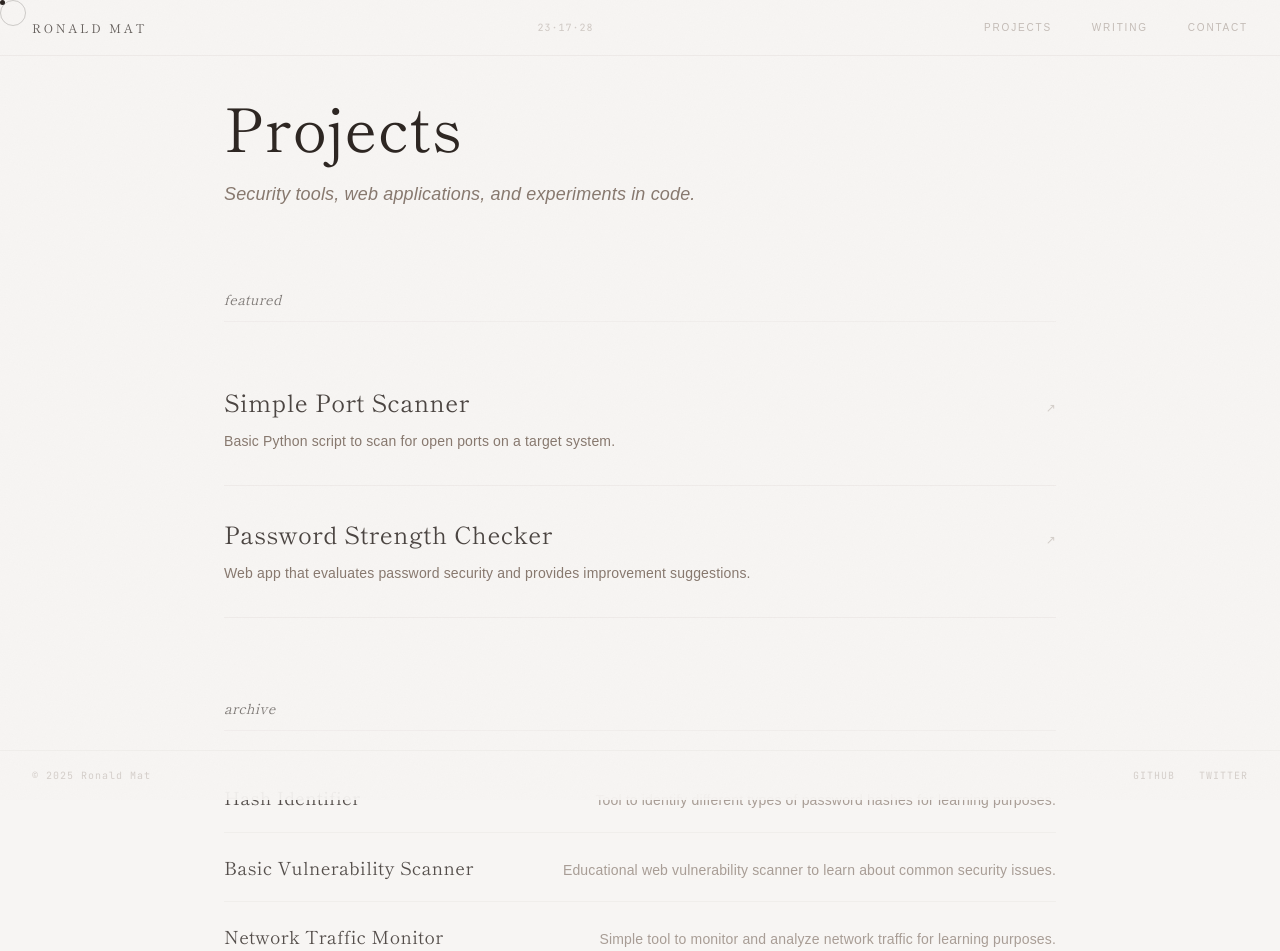
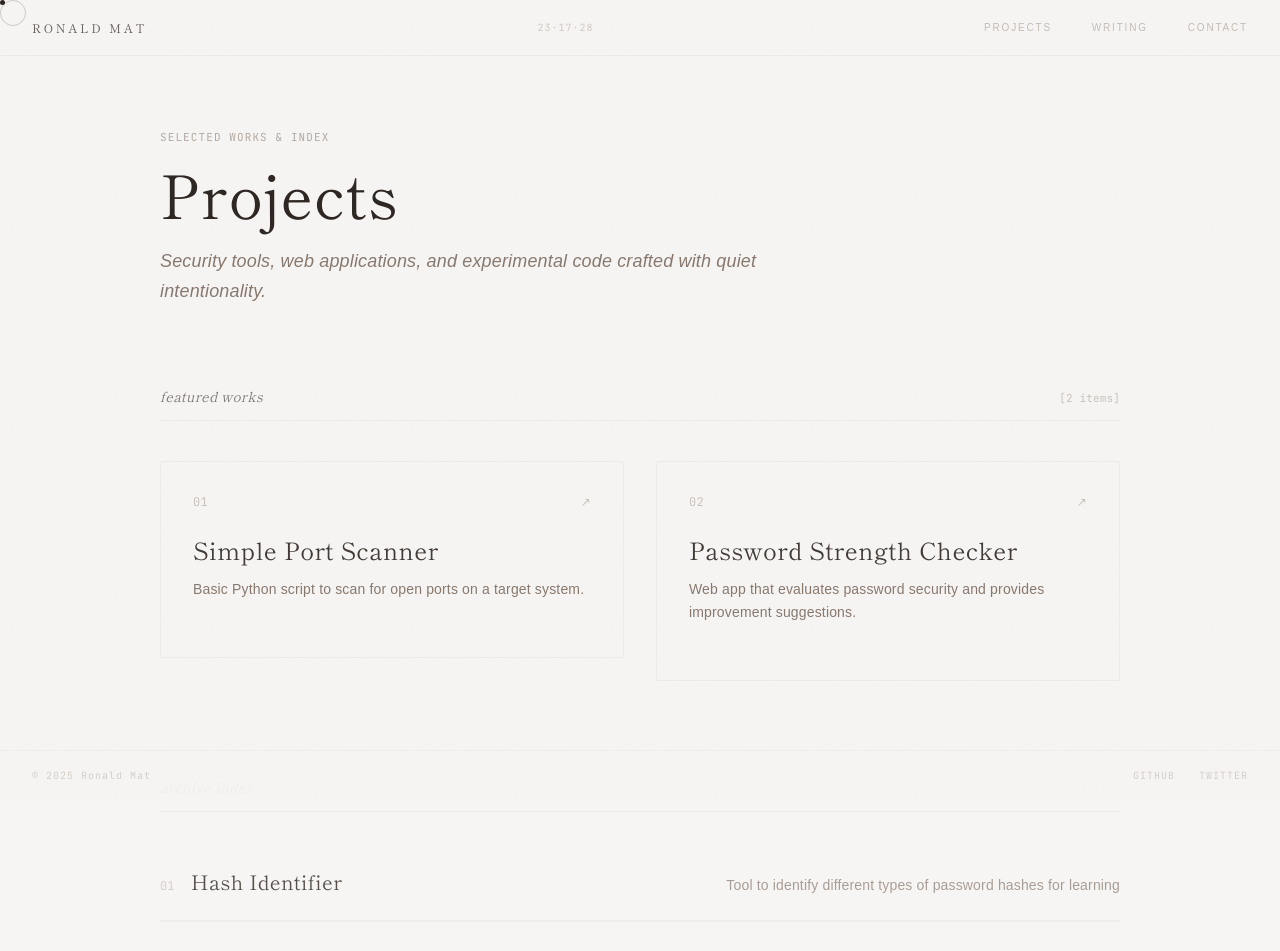
Before and after one commit to glitchbytez/ronald-mat, a Next.js app: page /projects in a window 1280 px wide. Shown: the top 951 px of the page. Built offline with nearby package versions, Linux system fonts and the light colour scheme; a web font is replaced by a local one.

Commit message:
feat(ui): refine Projects, Writing, and Craft pages with custom scroll-reveals and 3D tilt cards

```diff
--- a/app/craft/page.tsx
+++ b/app/craft/page.tsx
@@ -1,54 +1,69 @@
 import Link from "next/link"
 import toolsData from "@/data/tools.json"
+import { ScrollFade } from "@/components/scroll-fade"
+import { TiltCard } from "@/components/tilt-card"
 
 export default function CraftPage() {
   return (
-    <main className="flex flex-col px-8 max-w-5xl mx-auto w-full animate-wabi-in">
-
-      <div className="mb-20 pt-8">
+    <main className="flex flex-col px-8 max-w-5xl mx-auto w-full">
+      {/* Header */}
+      <ScrollFade className="mb-20 pt-8">
+        <span className="font-mono text-[11px] tracking-widest text-muted-foreground uppercase mb-4 block opacity-60">
+          Tools & Instruments
+        </span>
         <h1 className="font-display text-5xl md:text-6xl font-normal tracking-wide mb-6">
           Craft
         </h1>
         <p className="font-sans italic text-muted-foreground text-lg max-w-2xl font-light leading-relaxed">
-          Custom penetration testing and network analysis utilities built for specific security research needs.
+          Custom penetration testing, security utilities, and internal tools built for specific research needs.
         </p>
-      </div>
+      </ScrollFade>
 
-      <div className="space-y-20 animate-wabi-in-slow">
+      <div className="space-y-20">
         {toolsData.categories.map((category) => (
-          <section key={category.name} className="space-y-0">
-            <h2 className="font-display text-sm italic opacity-60 border-b border-border/30 pb-3 mb-2">
+          <section key={category.name}>
+            <ScrollFade>
+              <div className="flex justify-between items-baseline border-b border-border/30 pb-3 mb-8">
+                <h2 className="font-display text-sm italic opacity-60">
                   {category.name.toLowerCase()}
                 </h2>
-            <div className="grid grid-cols-1 md:grid-cols-2 md:divide-x md:divide-border/20">
+                <span className="font-mono text-[11px] text-muted-foreground opacity-40">
+                  [{category.tools.length} tools]
+                </span>
+              </div>
+            </ScrollFade>
+
+            <div className="grid grid-cols-1 md:grid-cols-2 gap-6">
               {category.tools.map((tool, index) => (
+                <ScrollFade key={tool.name} delay={index * 80}>
                   <Link
-                  key={tool.name}
                     href={tool.github}
                     target="_blank"
                     rel="noopener noreferrer"
-                  className={`group flex justify-between items-start py-7 border-b border-border/20 ${
-                    index % 2 === 0 ? "md:pr-10" : "md:pl-10"
-                  }`}
+                    className="block group h-full"
                   >
-                  <div className="flex-1 min-w-0">
-                    <h3 className="font-display font-normal text-lg mb-2 opacity-85 group-hover:italic group-hover:opacity-100 transition-all duration-500">
+                    <TiltCard className="p-7 h-full flex flex-col justify-between border border-border/25 hover:border-border/60 transition-colors duration-300 rounded-sm">
+                      <div>
+                        <div className="flex justify-between items-baseline mb-3">
+                          <h3 className="font-display font-normal text-xl opacity-90 group-hover:italic group-hover:opacity-100 transition-all duration-300">
                             {tool.name}
                           </h3>
-                    <p className="font-sans text-sm text-muted-foreground font-light leading-relaxed opacity-80">
+                          <span className="font-mono text-xs text-muted-foreground opacity-30 group-hover:opacity-80 transition-opacity ml-4 shrink-0">
+                            ↗
+                          </span>
+                        </div>
+                        <p className="font-sans text-sm text-muted-foreground font-light leading-relaxed">
                           {tool.description}
                         </p>
                       </div>
-                  <span className="text-muted-foreground opacity-20 group-hover:opacity-60 transition-opacity duration-500 ml-6 shrink-0 text-sm mt-0.5">
-                    ↗
-                  </span>
+                    </TiltCard>
                   </Link>
+                </ScrollFade>
               ))}
             </div>
           </section>
         ))}
       </div>
-
     </main>
   )
 }
--- a/app/projects/page.tsx
+++ b/app/projects/page.tsx
@@ -1,81 +1,124 @@
 import Link from "next/link"
 import projectsData from "@/data/projects.json"
+import { ScrollFade } from "@/components/scroll-fade"
+import { TiltCard } from "@/components/tilt-card"
 
 export default function ProjectsPage() {
   const featuredProjects = projectsData.projects.filter((project) => project.featured)
   const otherProjects = projectsData.projects.filter((project) => !project.featured)
 
   return (
-    <main className="flex flex-col px-8 max-w-4xl mx-auto w-full animate-wabi-in">
-
-      <div className="mb-20">
+    <main className="flex flex-col px-8 max-w-5xl mx-auto w-full">
+      {/* Header */}
+      <ScrollFade className="mb-20 pt-8">
+        <span className="font-mono text-[11px] tracking-widest text-muted-foreground uppercase mb-4 block opacity-60">
+          Selected Works & Index
+        </span>
         <h1 className="font-display text-5xl md:text-6xl font-normal tracking-wide mb-6">
           Projects
         </h1>
         <p className="font-sans italic text-muted-foreground text-lg max-w-2xl font-light leading-relaxed">
-          Security tools, web applications, and experiments in code.
+          Security tools, web applications, and experimental code crafted with quiet intentionality.
+        </p>
+      </ScrollFade>
+
+      <div className="space-y-24">
+        {/* Featured Projects Grid */}
+        {featuredProjects.length > 0 && (
+          <section>
+            <ScrollFade>
+              <div className="flex justify-between items-baseline border-b border-border/30 pb-3 mb-10">
+                <h2 className="font-display text-sm italic opacity-60">featured works</h2>
+                <span className="font-mono text-[11px] text-muted-foreground opacity-40">
+                  [{featuredProjects.length} items]
+                </span>
+              </div>
+            </ScrollFade>
+
+            <div className="grid grid-cols-1 md:grid-cols-2 gap-8">
+              {featuredProjects.map((project, idx) => (
+                <ScrollFade key={project.id} delay={idx * 100}>
+                  <Link
+                    href={project.github}
+                    target="_blank"
+                    rel="noopener noreferrer"
+                    className="block group"
+                  >
+                    <TiltCard className="p-8 h-full flex flex-col justify-between border border-border/30 hover:border-border/60 transition-colors duration-500 rounded-sm">
+                      <div>
+                        <div className="flex justify-between items-start mb-6">
+                          <span className="font-mono text-xs text-muted-foreground opacity-40">
+                            0{idx + 1}
+                          </span>
+                          <span className="font-mono text-xs text-muted-foreground opacity-40 group-hover:opacity-100 transition-opacity">
+                            ↗
+                          </span>
+                        </div>
+                        <h3 className="font-display font-normal text-2xl mb-3 opacity-90 group-hover:italic group-hover:opacity-100 transition-all duration-300">
+                          {project.name}
+                        </h3>
+                        <p className="font-sans text-sm text-muted-foreground font-light leading-relaxed mb-6">
+                          {project.description}
                         </p>
                       </div>
 
-      <div className="space-y-20 animate-wabi-in-slow">
-
-        {/* Featured Projects */}
-        {featuredProjects.length > 0 && (
-          <section className="space-y-0">
-            <h2 className="font-display text-sm italic opacity-60 border-b border-border/30 pb-3 mb-8">
-              featured
-            </h2>
-            <div>
-              {featuredProjects.map((project) => (
-                <Link
-                  key={project.id}
-                  href={project.github}
-                  target="_blank"
-                  rel="noopener noreferrer"
-                  className="group block py-8 border-b border-border/25"
+                      {project.tags && (
+                        <div className="flex flex-wrap gap-2 pt-4 border-t border-border/15">
+                          {project.tags.map((tag) => (
+                            <span
+                              key={tag}
+                              className="font-mono text-[10px] px-2 py-0.5 border border-border/25 rounded-full text-muted-foreground/70"
                             >
-                  <div className="flex justify-between items-baseline mb-3">
-                    <h3 className="font-display font-normal text-2xl opacity-85 group-hover:italic group-hover:opacity-100 transition-all duration-500">
-                      {project.name}
-                    </h3>
-                    <span className="font-mono text-xs text-muted-foreground opacity-30 ml-6 shrink-0">↗</span>
+                              {tag}
+                            </span>
+                          ))}
                         </div>
-                  <p className="font-sans text-muted-foreground leading-relaxed max-w-2xl font-light text-sm">
-                    {project.description}
-                  </p>
+                      )}
+                    </TiltCard>
                   </Link>
+                </ScrollFade>
               ))}
             </div>
           </section>
         )}
 
-        {/* Archive */}
-        <section className="space-y-0">
-          <h2 className="font-display text-sm italic opacity-60 border-b border-border/30 pb-3 mb-8">
-            archive
-          </h2>
-          <div>
-            {otherProjects.map((project) => (
+        {/* Archive List */}
+        <section>
+          <ScrollFade>
+            <div className="flex justify-between items-baseline border-b border-border/30 pb-3 mb-8">
+              <h2 className="font-display text-sm italic opacity-60">archive index</h2>
+              <span className="font-mono text-[11px] text-muted-foreground opacity-40">
+                [{otherProjects.length} items]
+              </span>
+            </div>
+          </ScrollFade>
+
+          <div className="divide-y divide-border/20">
+            {otherProjects.map((project, idx) => (
+              <ScrollFade key={project.id} delay={idx * 50}>
                 <Link
-                key={project.id}
                   href={project.github}
                   target="_blank"
                   rel="noopener noreferrer"
-                className="group flex items-baseline justify-between gap-8 py-5 border-b border-border/20"
+                  className="group flex flex-col sm:flex-row sm:items-baseline justify-between gap-4 py-6 hover:px-3 transition-all duration-300 border-b border-border/20"
                 >
-                <h3 className="font-display font-normal text-lg shrink-0 opacity-80 group-hover:italic group-hover:opacity-100 transition-all duration-500">
+                  <div className="flex items-baseline gap-4">
+                    <span className="font-mono text-xs text-muted-foreground opacity-30 shrink-0">
+                      {idx + 1 < 10 ? `0${idx + 1}` : idx + 1}
+                    </span>
+                    <h3 className="font-display font-normal text-xl opacity-80 group-hover:italic group-hover:opacity-100 transition-all duration-300">
                       {project.name}
                     </h3>
-                <p className="font-sans text-sm text-muted-foreground leading-relaxed text-right font-light opacity-70 line-clamp-1">
+                  </div>
+                  <p className="font-sans text-sm text-muted-foreground font-light opacity-70 max-w-md line-clamp-1 sm:text-right">
                     {project.description}
                   </p>
                 </Link>
+              </ScrollFade>
             ))}
           </div>
         </section>
-
       </div>
-
     </main>
   )
 }
```
Also changed, not shown: app/writing/page.tsx (+36 -21 lines). Lines whose indentation alone changed are shown as unchanged.
